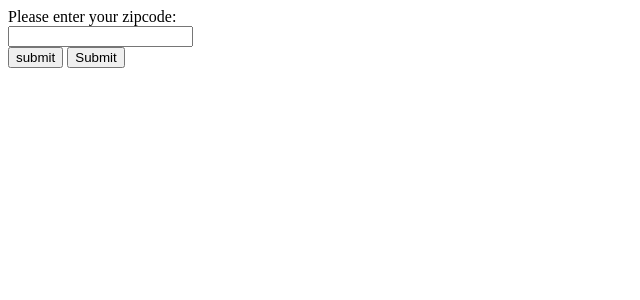
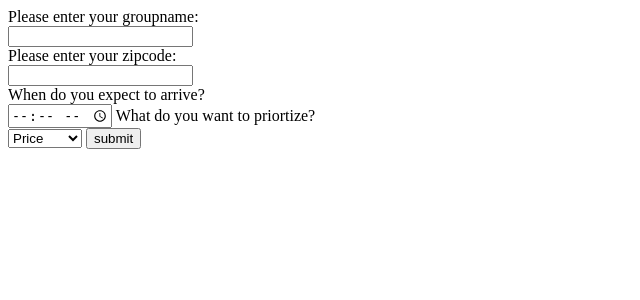
Before and after one commit to oulily/indecisivefoodies, a Python web app: template templates/filter.html in a window 1280 px wide. Shown: the top 300 px of the page, without its empty margins (0-640 px from the left). Run offline with Jinja, Linux system fonts and the light colour scheme; the template is opened without the code that fills it, so the values that code supplies are empty.

Commit message:
worked filter

```diff
--- a/templates/filter.html
+++ b/templates/filter.html
@@ -7,10 +7,20 @@
 </head>
 <body>
   <form action="/initiator.html">
+    Please enter your groupname:<br>
+    <input type="text" groupname="groupname">
+    <br>
     Please enter your zipcode:<br>
     <input type="text" zipcode="zipcode">
     <br>
+    When do you expect to arrive?<br>
+    <input type="time" name="appt"
+       min="0:00" max="23:59" required="required">
+    What do you want to priortize?<br>
+    <select name="priority" id="selects" required="required">
+      	<option value="Price">Price</option>
+      	<option value="Distance">Distance</option>
+      </select>
     <button id="submit">submit</button>
-    <input type="submit" value="Submit">
   </form>
 </body>
```
Also changed, not shown: 1 other file.
